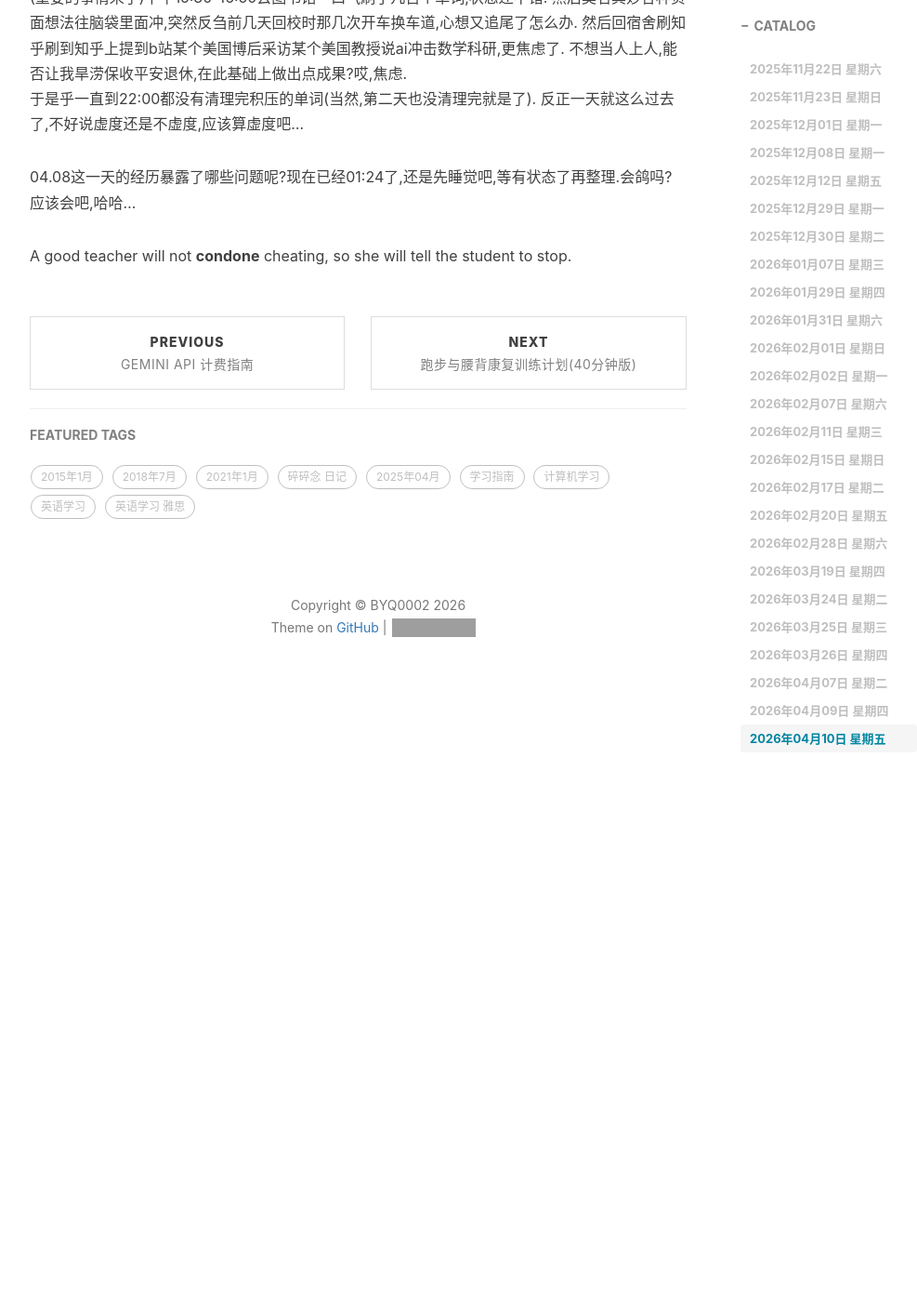
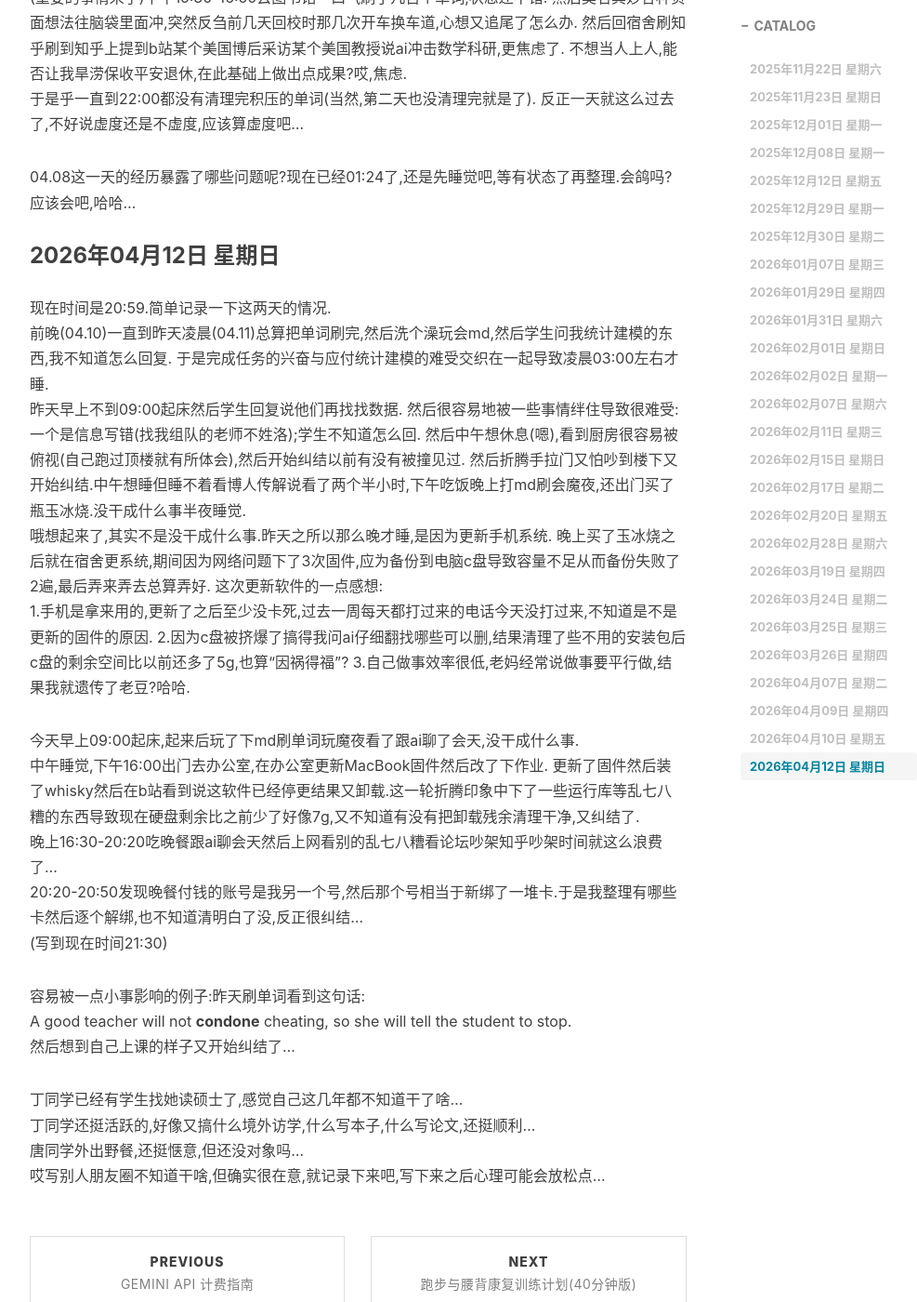
Before and after one commit to Shiina25qpwe/Shiina25qpwe.github.io, a Jekyll site: the page built from _posts/2025-11-08-一点近况v25.md, in a window 1280 px wide and 1400 px high, scrolled down 26328 px. Shown: the whole window at 93% size, without its empty margins (233-1220 px from the left). Built offline with Jekyll 4.4.1, drawn with Linux system fonts in a browser that asks for light colours; nearby versions of some CDN libraries; comment, search, counter and statistics services are not loaded; before the commit the page ends 27107 px from its top, so only the background shows below that; grey boxes are pictures that could not be loaded.

Commit message:
更新日记

```diff
--- a/_posts/2025-11-08-一点近况v25.md
+++ b/_posts/2025-11-08-一点近况v25.md
@@ -766,4 +766,34 @@ https://www.zhihu.com/question/1985686511627306600/answer/1991505529701421659
 
 04.08这一天的经历暴露了哪些问题呢?现在已经01:24了,还是先睡觉吧,等有状态了再整理.会鸽吗?应该会吧,哈哈...
 
+### 2026年04月12日 星期日
+
+现在时间是20:59.简单记录一下这两天的情况.
+前晚(04.10)一直到昨天凌晨(04.11)总算把单词刷完,然后洗个澡玩会md,然后学生问我统计建模的东西,我不知道怎么回复.
+于是完成任务的兴奋与应付统计建模的难受交织在一起导致凌晨03:00左右才睡.
+昨天早上不到09:00起床然后学生回复说他们再找找数据.
+然后很容易地被一些事情绊住导致很难受:一个是信息写错(找我组队的老师不姓洛);学生不知道怎么回.
+然后中午想休息(嗯),看到厨房很容易被俯视(自己跑过顶楼就有所体会),然后开始纠结以前有没有被撞见过.
+然后折腾手拉门又怕吵到楼下又开始纠结.中午想睡但睡不着看博人传解说看了两个半小时,下午吃饭晚上打md刷会魔夜,还出门买了瓶玉冰烧.没干成什么事半夜睡觉.
+哦想起来了,其实不是没干成什么事.昨天之所以那么晚才睡,是因为更新手机系统.
+晚上买了玉冰烧之后就在宿舍更系统,期间因为网络问题下了3次固件,应为备份到电脑c盘导致容量不足从而备份失败了2遍,最后弄来弄去总算弄好.
+这次更新软件的一点感想:
+1.手机是拿来用的,更新了之后至少没卡死,过去一周每天都打过来的电话今天没打过来,不知道是不是更新的固件的原因.
+2.因为c盘被挤爆了搞得我问ai仔细翻找哪些可以删,结果清理了些不用的安装包后c盘的剩余空间比以前还多了5g,也算“因祸得福”?
+3.自己做事效率很低,老妈经常说做事要平行做,结果我就遗传了老豆?哈哈.
+
+今天早上09:00起床,起来后玩了下md刷单词玩魔夜看了跟ai聊了会天,没干成什么事.
+中午睡觉,下午16:00出门去办公室,在办公室更新MacBook固件然后改了下作业.
+更新了固件然后装了whisky然后在b站看到说这软件已经停更结果又卸载.这一轮折腾印象中下了一些运行库等乱七八糟的东西导致现在硬盘剩余比之前少了好像7g,又不知道有没有把卸载残余清理干净,又纠结了.
+晚上16:30-20:20吃晚餐跟ai聊会天然后上网看别的乱七八糟看论坛吵架知乎吵架时间就这么浪费了...
+20:20-20:50发现晚餐付钱的账号是我另一个号,然后那个号相当于新绑了一堆卡.于是我整理有哪些卡然后逐个解绑,也不知道清明白了没,反正很纠结...
+(写到现在时间21:30)
+
+容易被一点小事影响的例子:昨天刷单词看到这句话:
 A good teacher will not **condone** cheating, so she will tell the student to stop.
+然后想到自己上课的样子又开始纠结了...
+
+丁同学已经有学生找她读硕士了,感觉自己这几年都不知道干了啥...
+丁同学还挺活跃的,好像又搞什么境外访学,什么写本子,什么写论文,还挺顺利...
+唐同学外出野餐,还挺惬意,但还没对象吗...
+哎写别人朋友圈不知道干啥,但确实很在意,就记录下来吧,写下来之后心理可能会放松点...
```
